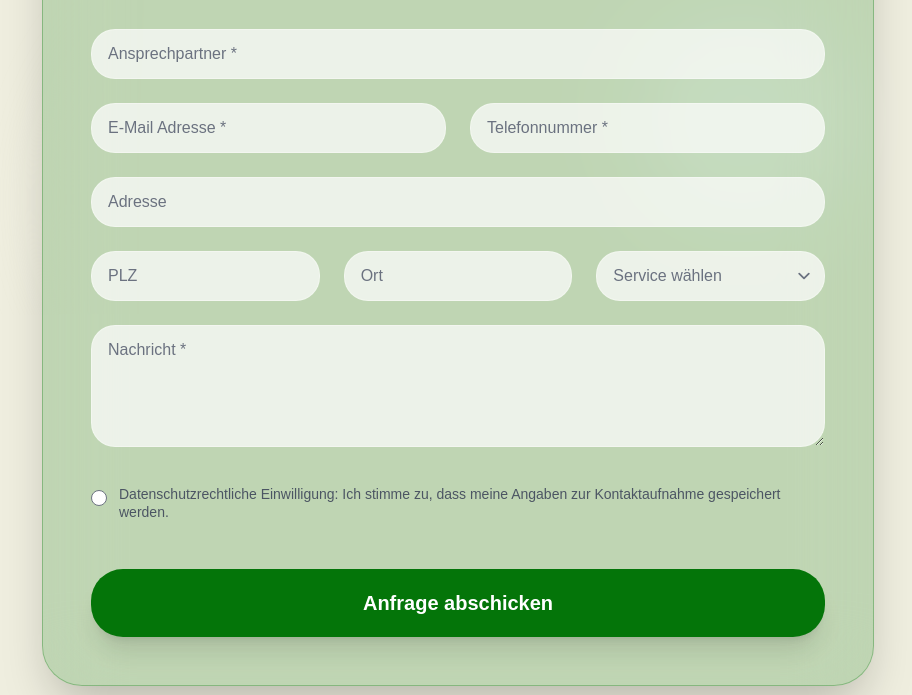
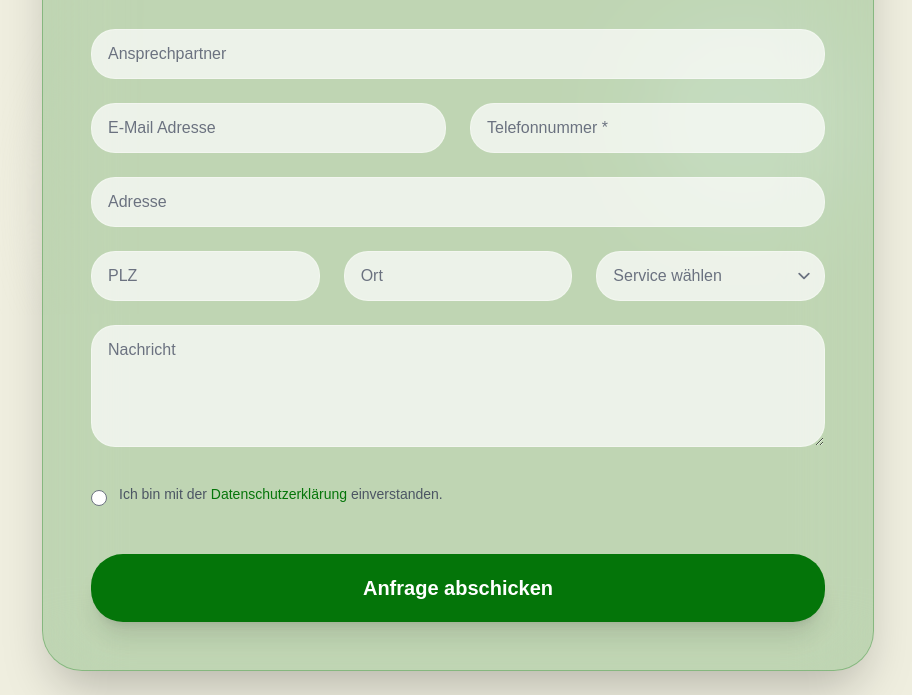
Before and after one commit to thermennotdienstwien/installateur-notdienst-graz.at, a plain HTML site: page kontakt.html in a window 1280 px wide. Shown: the part 485-1180 px from the top of the page, without its empty margins (182-1094 px from the left). Drawn offline with nearby package versions, Linux system fonts and the light colour scheme.

Commit message:
Update kontakt.html

```diff
--- a/kontakt.html
+++ b/kontakt.html
@@ -104,17 +104,19 @@
                     data-recaptcha="6LeG_3gsAAAAAKaPQFv4hSH0WyRAnDIFDEIXnVNM" method="POST"
                     class="grid grid-cols-1 md:grid-cols-2 gap-6">
                     <div class="md:col-span-2">
-                        <input name="name" required
+                        <input name="name"
                             class="w-full bg-white/70 dark:bg-black/40 border-white/30 dark:border-white/10 rounded-xl px-4 py-3 focus:ring-primary focus:border-primary transition-all"
-                            placeholder="Ansprechpartner *" type="text" />
+                            placeholder="Ansprechpartner" type="text" />
                     </div>
                     <div>
-                        <input name="mail" required
+                        <input name="mail"
                             class="w-full bg-white/70 dark:bg-black/40 border-white/30 dark:border-white/10 rounded-xl px-4 py-3 focus:ring-primary focus:border-primary transition-all"
-                            placeholder="E-Mail Adresse *" type="email" />
+                            placeholder="E-Mail Adresse" type="email" />
                     </div>
                     <div>
                         <input name="tel" required
+                            oninvalid="this.setCustomValidity('Bitte geben Sie Ihre Telefonnummer an.')"
+                            oninput="this.setCustomValidity('')"
                             class="w-full bg-white/70 dark:bg-black/40 border-white/30 dark:border-white/10 rounded-xl px-4 py-3 focus:ring-primary focus:border-primary transition-all"
                             placeholder="Telefonnummer *" type="tel" />
                     </div>
@@ -154,16 +156,18 @@
                         </div>
                     </div>
                     <div class="md:col-span-2">
-                        <textarea name="msg" required
+                        <textarea name="msg"
                             class="w-full bg-white/70 dark:bg-black/40 border-white/30 dark:border-white/10 rounded-xl px-4 py-3 focus:ring-primary focus:border-primary transition-all"
-                            placeholder="Nachricht *" rows="4"></textarea>
+                            placeholder="Nachricht" rows="4"></textarea>
                     </div>
                     <div class="md:col-span-2 flex items-start gap-3 py-2">
-                        <input name="Datenschutz" required class="mt-1 rounded text-primary focus:ring-primary"
+                        <input name="Datenschutz" required
+                            oninvalid="this.setCustomValidity('Bitte stimmen Sie der Datenschutzerklärung zu.')"
+                            oninput="this.setCustomValidity('')" class="mt-1 rounded text-primary focus:ring-primary"
                             id="privacy" type="checkbox" />
-                        <label class="text-sm text-gray-600 dark:text-gray-400 leading-tight"
-                            for="privacy">Datenschutzrechtliche Einwilligung: Ich stimme zu, dass meine Angaben zur
-                            Kontaktaufnahme gespeichert werden.</label>
+                        <label class="text-sm text-gray-600 dark:text-gray-400 leading-tight" for="privacy">Ich bin mit
+                            der <a href="datenschutzerklaerung.html"
+                                class="text-primary hover:underline">Datenschutzerklärung</a> einverstanden.</label>
                     </div>
                     <div class="md:col-span-2 pt-4">
                         <button
@@ -200,6 +204,8 @@
                     <a class="hover:text-primary transition-colors" href="sitemap.html">Sitemap</a>
                     <a class="hover:text-primary transition-colors" href="impressum.html">Impressum</a>
                     <a class="hover:text-primary transition-colors" href="kontakt.html">Kontakt</a>
+                    <a class="hover:text-primary transition-colors"
+                        href="datenschutzerklaerung.html">Datenschutzerklärung</a>
                 </nav>
             </div>
             <a class="flex items-center gap-3 px-6 py-3 bg-primary text-white rounded-xl font-bold shadow-lg transition-all whitespace-nowrap hover:bg-red-900"
```
